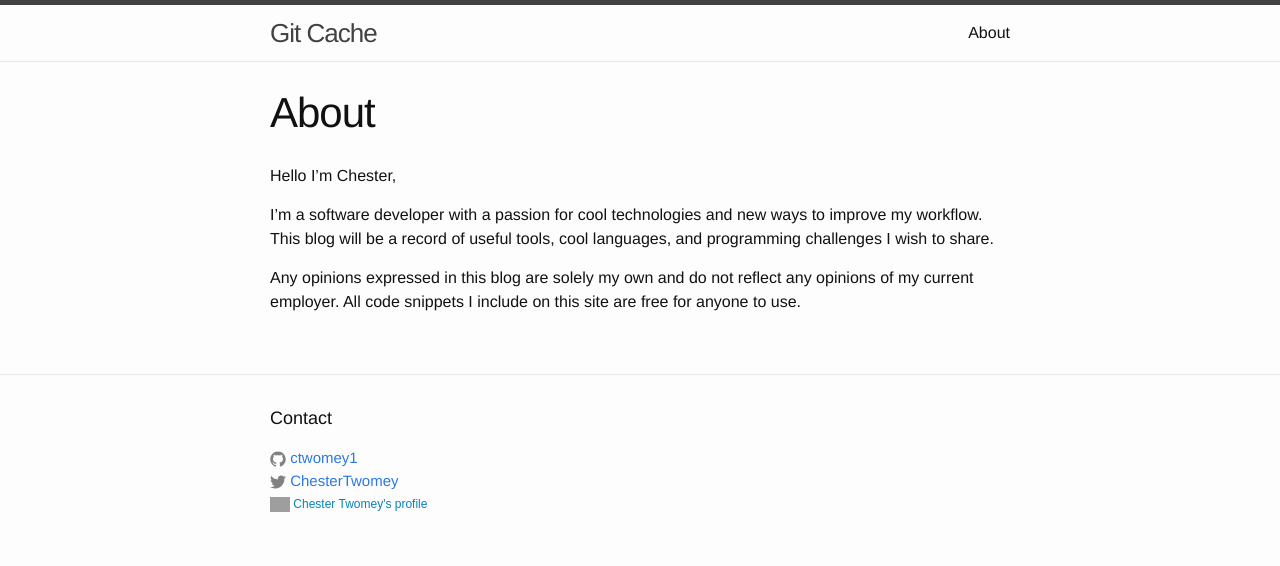
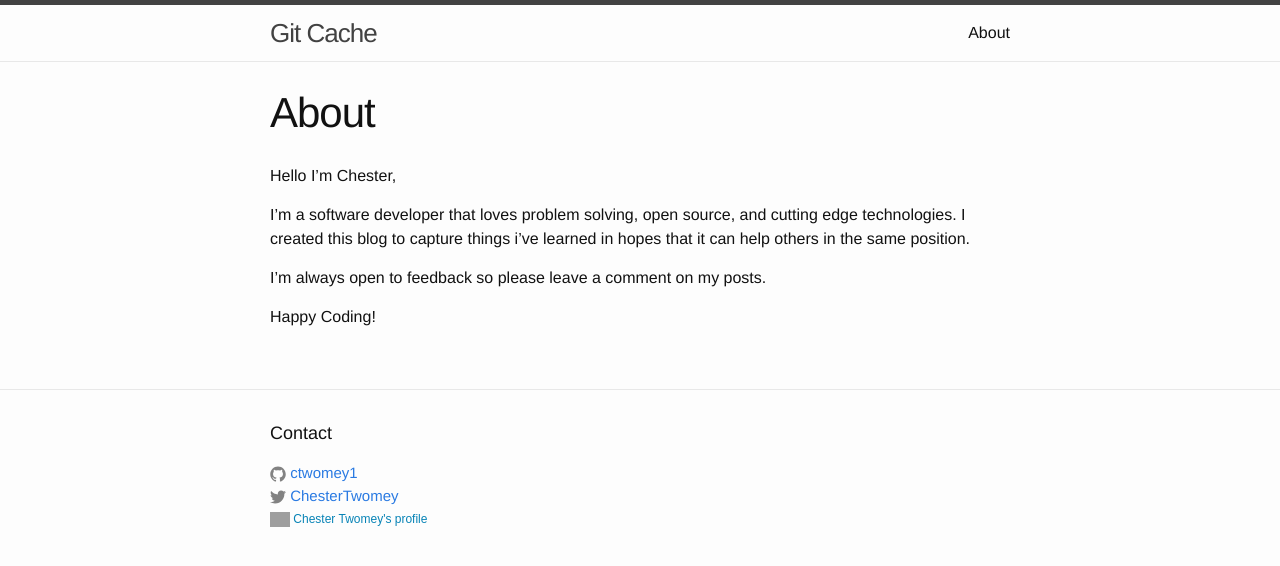
Before and after one commit to catwomey/catwomey.github.io, a Jekyll site: the page built from about.md, in a window 1280 px wide. Shown: the top 566 px of the page. Built offline with Jekyll 4.4.1, drawn with Linux system fonts in a browser that asks for light colours; Markdown is read by kramdown in place of the engine named in the settings; grey boxes are pictures that could not be loaded.

Commit message:
removed template posts and content and added my own

```diff
--- a/_includes/footer.html
+++ b/_includes/footer.html
@@ -44,16 +44,6 @@
             <!--dummy -->
         </div>
 
-        <div id="post-nav" class="footer-col footer-col-3">
-
-            {% if page.previous.url %}
-            <a class="prev" href="{{page.previous.url}}">&laquo; {{page.previous.title}}</a>
-            {% endif %}
-            {% if page.next.url %}
-            <a class="next" href="{{page.next.url}}">{{page.next.title}} &raquo;</a>
-            {% endif %}
-        </div>
-
     </div>
 
   </div>
--- a/about.md
+++ b/about.md
@@ -6,6 +6,9 @@ permalink: /about/
 
 Hello I'm Chester,
 
-I'm a software developer with a passion for cool technologies and new ways to improve my workflow. This blog will be a record of useful tools, cool languages, and programming challenges I wish to share.
+I'm a software developer that loves problem solving, open source, and cutting edge technologies.  I created this blog to
+capture things i've learned in hopes that it can help others in the same position.
 
-Any opinions expressed in this blog are solely my own and do not reflect any opinions of my current employer.  All code snippets I include on this site are free for anyone to use.
+I'm always open to feedback so please leave a comment on my posts.
+
+Happy Coding!
```
Also changed, not shown: _layouts/post.html (+13 -1 lines), _posts/2015-01-31-locust.markdown (deleted, +0 -53 lines), _posts/2015-02-08-locust.markdown (added, +45 -0 lines).
